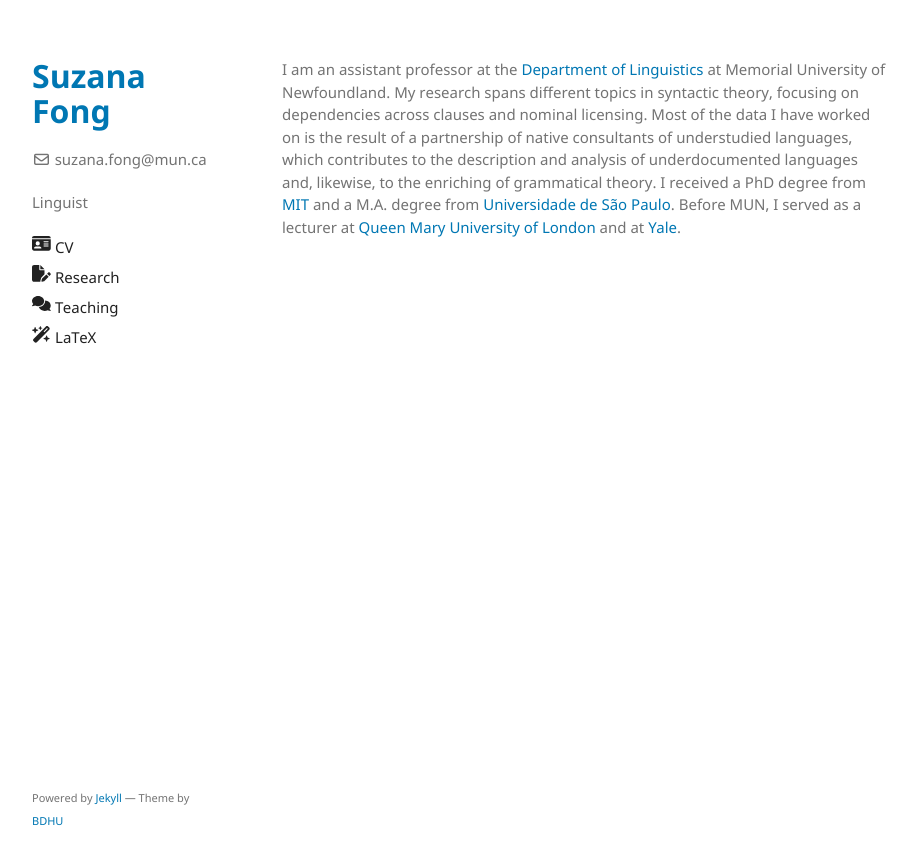
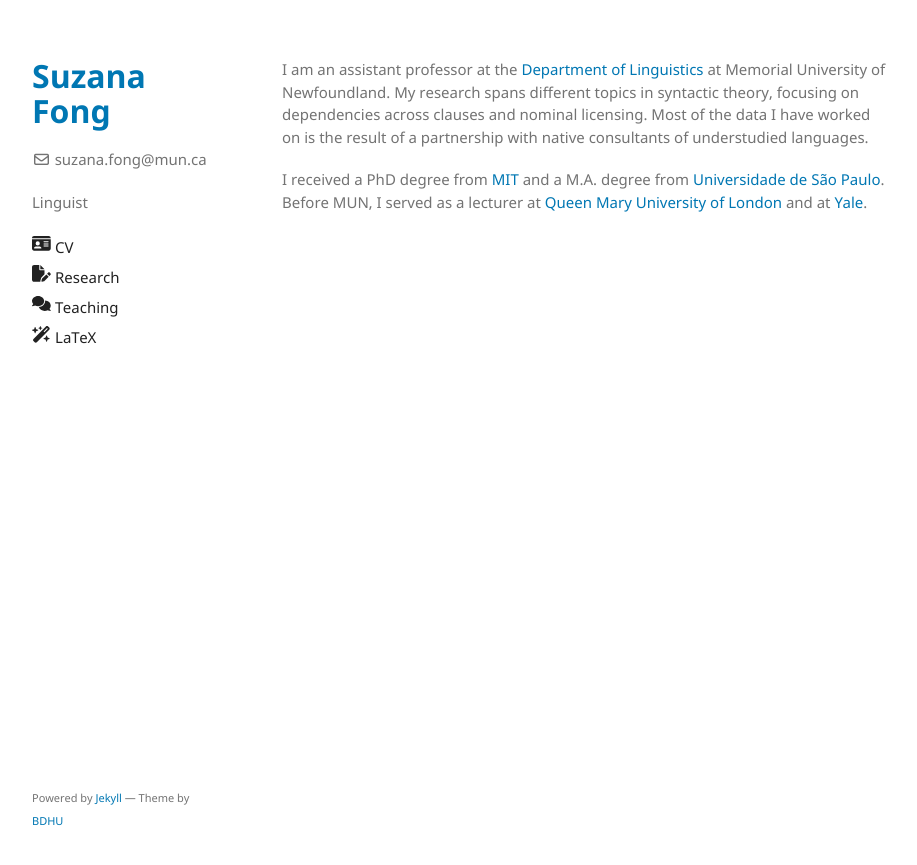
Before and after one commit to sznfng/sznfng.github.io, a Jekyll site: the page built from index.md, in a window 1280 px wide. Shown: the top 865 px of the page, without its empty margins (178-1095 px from the left). Built offline with Jekyll 4.4.1, drawn with Linux system fonts in a browser that asks for light colours.

Commit message:
Update index.md

```diff
--- a/index.md
+++ b/index.md
@@ -2,4 +2,6 @@
 layout: default
 ---
 
-I am an assistant professor at the [Department of Linguistics](https://www.mun.ca/linguistics/) at Memorial University of Newfoundland. My research spans different topics in syntactic theory, focusing on dependencies across clauses and nominal licensing. Most of the data I have worked on is the result of a partnership of native consultants of understudied languages, which contributes to the description and analysis of underdocumented languages and, likewise, to the enriching of grammatical theory. I received a PhD degree from [MIT](https://linguistics.mit.edu/) and a M.A. degree from [Universidade de São Paulo](https://linguistica.fflch.usp.br/). Before MUN, I served as a lecturer at [Queen Mary University of London](https://www.qmul.ac.uk/sllf/linguistics/) and at [Yale](https://ling.yale.edu/).
+I am an assistant professor at the [Department of Linguistics](https://www.mun.ca/linguistics/) at Memorial University of Newfoundland. My research spans different topics in syntactic theory, focusing on dependencies across clauses and nominal licensing. Most of the data I have worked on is the result of a partnership with native consultants of understudied languages.
+
+I received a PhD degree from [MIT](https://linguistics.mit.edu/) and a M.A. degree from [Universidade de São Paulo](https://linguistica.fflch.usp.br/). Before MUN, I served as a lecturer at [Queen Mary University of London](https://www.qmul.ac.uk/sllf/linguistics/) and at [Yale](https://ling.yale.edu/).
```
